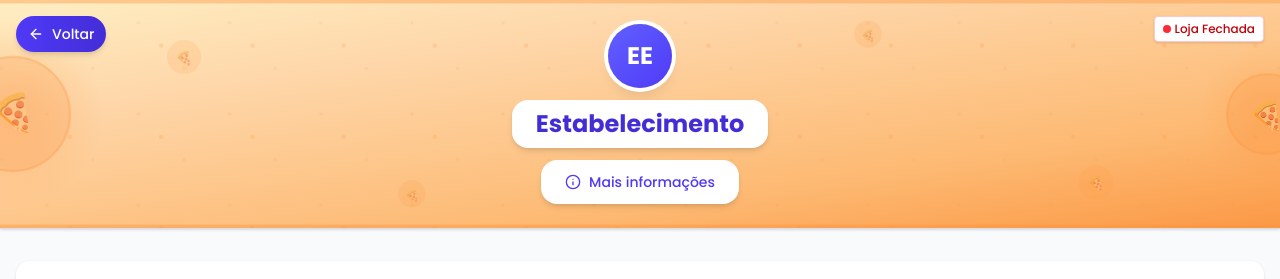
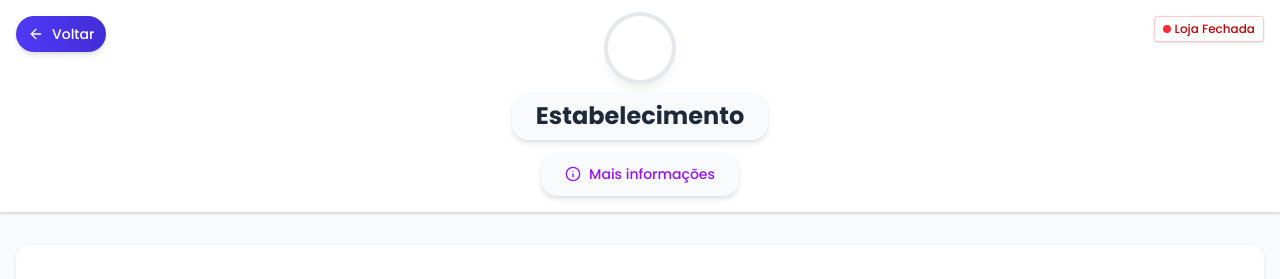
Before and after one commit to gabrimsilva/kobbr, a React (Vite) app: page /termos-uso in a window 1280 px wide. Shown: the top 279 px of the page. Built offline with nearby package versions, Linux system fonts and the light colour scheme; no server answers; the database is empty.

Commit message:
Header sem banner no catálogo: fundo branco minimalista, banner apenas na seção hero

```diff
--- a/src/components/Header.tsx
+++ b/src/components/Header.tsx
@@ -20,18 +20,22 @@ export default function Header({
   onBack,
   showInfoButton = true
 }: HeaderProps) {
+  // Se não tem banner, usar fundo branco simples
+  const temBanner = bannerUrl && bannerUrl.trim() !== ''
+
   return (
     <div
-      className="relative shadow-sm border-b overflow-hidden min-h-[200px]"
-      style={{
+      className={`relative shadow-sm border-b overflow-hidden ${temBanner ? 'min-h-[200px]' : 'bg-white'}`}
+      style={!temBanner ? {} : {
         background: 'linear-gradient(135deg, #e3f2fd 0%, #bbdefb 30%, #90caf9 70%, #64b5f6 100%)'
       }}
     >
       {/* Banner como fundo - usa o configurado ou o fallback */}
+      {temBanner && (
         <div className="absolute inset-0 w-full h-full flex items-center justify-center">
           <div className="w-full h-full" style={{ maxWidth: '1550px' }}>
             <img
-            src={bannerUrl || '/banner-exemplo.svg'}
+              src={bannerUrl}
               alt="Banner do estabelecimento"
               className="w-full h-full object-cover"
               onError={(e) => {
@@ -41,9 +45,10 @@ export default function Header({
             />
           </div>
         </div>
+      )}
 
       {/* Content Section - sobreposto ao banner */}
-      <div className="relative z-10 max-w-7xl mx-auto px-4 py-6 flex flex-col items-center justify-center min-h-[200px]">
+      <div className={`relative z-10 max-w-7xl mx-auto px-4 flex flex-col items-center justify-center ${temBanner ? 'py-6 min-h-[200px]' : 'py-4'}`}>
         {/* Botão de voltar */}
         {showBackButton && onBack && (
           <button
@@ -63,7 +68,7 @@ export default function Header({
 
         {/* Logo */}
         <div className="flex items-center justify-center mb-3">
-          <div className="w-16 h-16 bg-gradient-to-br from-indigo-500 to-indigo-600 rounded-full flex items-center justify-center overflow-hidden shadow-lg ring-4 ring-white ring-opacity-50">
+          <div className={`w-16 h-16 rounded-full flex items-center justify-center overflow-hidden shadow-lg ring-4 ring-opacity-50 ${temBanner ? 'bg-gradient-to-br from-indigo-500 to-indigo-600 ring-white' : 'bg-white ring-gray-200'}`}>
             {logoUrl ? (
               <img
                 src={logoUrl}
@@ -87,18 +92,18 @@ export default function Header({
         </div>
 
         {/* Nome do estabelecimento */}
-        <div className="inline-block bg-white bg-opacity-95 px-6 py-2 rounded-2xl shadow-md mb-3">
-          <h1 className="text-2xl font-bold text-indigo-700 text-center">
+        <div className={`inline-block px-6 py-2 rounded-2xl shadow-md mb-3 ${temBanner ? 'bg-white bg-opacity-95' : 'bg-gray-50'}`}>
+          <h1 className={`text-2xl font-bold text-center ${temBanner ? 'text-indigo-700' : 'text-gray-800'}`}>
             {nomeEstabelecimento}
           </h1>
         </div>
 
         {/* Botão "Mais informações" com fundo branco semi-transparente */}
         {showInfoButton && (
-          <div className="inline-block bg-white bg-opacity-95 px-6 py-3 rounded-2xl shadow-md">
+          <div className={`inline-block px-6 py-3 rounded-2xl shadow-md ${temBanner ? 'bg-white bg-opacity-95' : 'bg-gray-50'}`}>
             <button
               onClick={onMaisInformacoes}
-              className="flex items-center gap-2 text-indigo-600 hover:text-indigo-700 font-medium transition-colors cursor-pointer text-sm"
+              className={`flex items-center gap-2 font-medium transition-colors cursor-pointer text-sm ${temBanner ? 'text-indigo-600 hover:text-indigo-700' : 'text-purple-600 hover:text-purple-700'}`}
             >
               <Info className="h-4 w-4" />
               <span>Mais informações</span>
```
Lines whose indentation alone changed are shown as unchanged.
